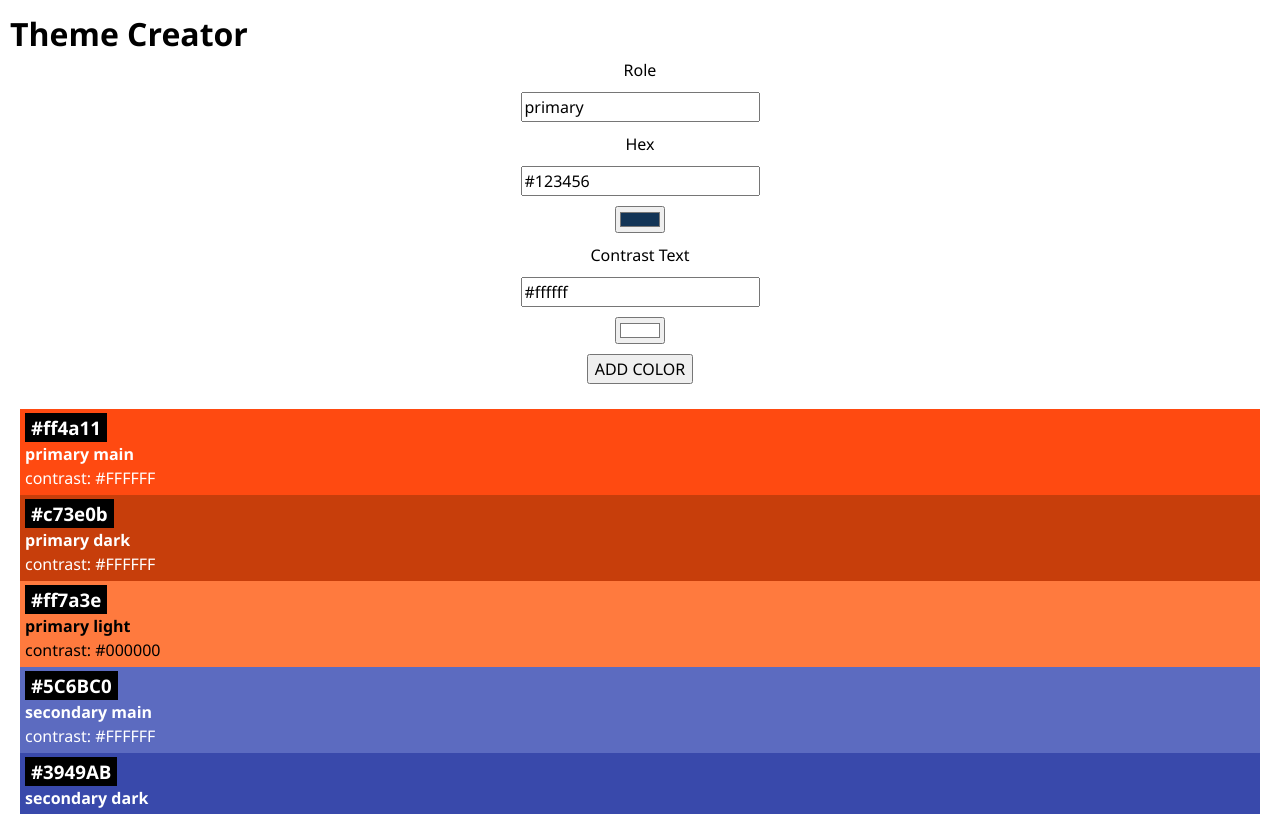
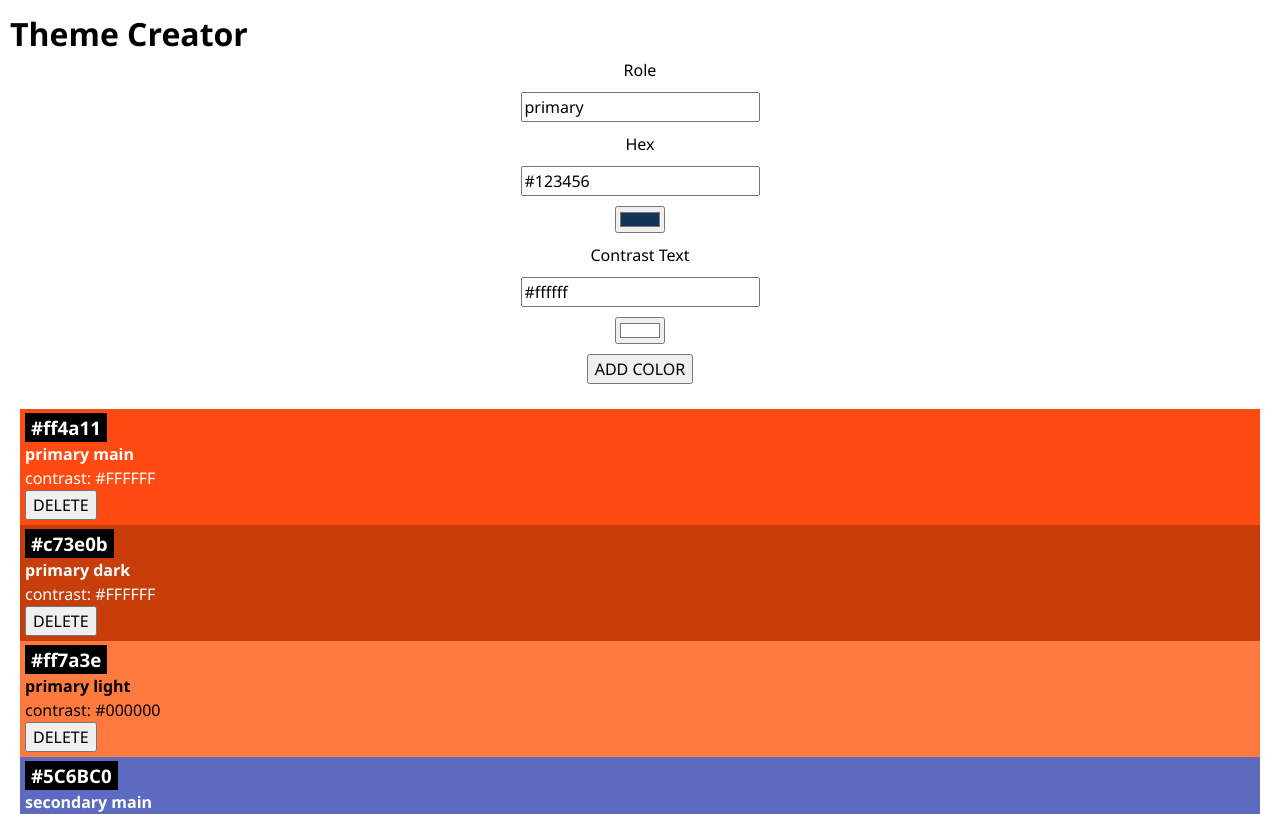
Before and after one commit to JanAlSaifi/Recap-Project-4-Theme-Creator, a React (Vite) app: page / in a window 1280 px wide. Shown: the top 814 px of the page. Built offline with nearby package versions, Linux system fonts and the light colour scheme.

Commit message:
added delete button and confirmation

```diff
--- a/src/App.jsx
+++ b/src/App.jsx
@@ -4,29 +4,42 @@ import ColorForm from "./Components/ColorForm/ColorForm";
 import "./App.css";
 import { useState } from "react";
 
+// ADD COLOR
 function App() {
   const [colors, setColor] = useState(initialColors);
 
   function handleSubmitColorForm(newColor) {
-    console.log("New Color Submitted:", newColor);
-
     const formattedColor = {
       id: Date.now(),
       role: newColor["role-name"],
       hex: newColor["hex-color"],
       contrastText: newColor["contrast-color"],
     };
-    console.log("Formatted Color:", formattedColor);
 
     setColor([...colors, formattedColor]);
   }
-  console.log(colors);
+
+  // handleDelete with window
+
+  // function handleDeleteColor(id) {
+  //   //Window confirm
+  //   const confirmed = window.confirm("Are you sure?");
+  //   confirmed ? setColor(colors.filter((color) => color.id !== id)) : null;
+  // }
+
+  function handleDeleteColor(id) {
+    setColor(colors.filter((color) => color.id !== id));
+  }
+
   return (
     <>
       <h1>Theme Creator</h1>
       <ColorForm onSubmitColor={handleSubmitColorForm} />
+
       {colors.map((color) => {
-        return <Color key={color.id} color={color} />;
+        return (
+          <Color key={color.id} color={color} onDelete={handleDeleteColor} />
+        );
       })}
     </>
   );
--- a/src/Components/Color/Color.jsx
+++ b/src/Components/Color/Color.jsx
@@ -1,6 +1,24 @@
 import "./Color.css";
+import DeleteColor from "../DeleteColor/DeleteColor";
+import { useState } from "react";
 
-export default function Color({ color }) {
+export default function Color({ color, onDelete }) {
+  //useState handleDelete
+  const [showConfirmation, setShowConfirmation] = useState(false);
+
+  function handleDeleteClick() {
+    setShowConfirmation(true);
+  }
+
+  function handleConfirmDelete() {
+    onDelete(color.id);
+    setShowConfirmation(false);
+  }
+
+  function handleCancelDelete() {
+    setShowConfirmation(false);
+  }
+
   return (
     <div
       className="color-card"
@@ -12,6 +30,14 @@ export default function Color({ color }) {
       <h3 className="color-card-headline">{color.hex}</h3>
       <h4>{color.role}</h4>
       <p>contrast: {color.contrastText}</p>
+      <DeleteColor onDelete={handleDeleteClick} id={color.id} />
+      {showConfirmation && (
+        <div>
+          <p>Are you sure?</p>
+          <button onClick={handleConfirmDelete}>Yes</button>
+          <button onClick={handleCancelDelete}>Cancel</button>
+        </div>
+      )}
     </div>
   );
 }
--- a/src/Components/ColorForm/ColorForm.jsx
+++ b/src/Components/ColorForm/ColorForm.jsx
@@ -10,7 +10,6 @@ export default function ColorForm({
     const formData = new FormData(event.target);
     const data = Object.fromEntries(formData);
     onSubmitColor(data);
-    console.log(data);
   }
 
   return (
--- /dev/null
+++ b/src/Components/DeleteColor/DeleteColor.jsx
@@ -0,0 +1,10 @@
+import DeleteInput from "../DeleteInput/DeleteInput";
+
+export default function DeleteColor({ id, onDelete }) {
+  return (
+    <form className="delete-card">
+      <label htmlFor="delete-button" />
+      <DeleteInput onDelete={onDelete} id={id} />
+    </form>
+  );
+}
--- /dev/null
+++ b/src/Components/DeleteInput/DeleteInput.jsx
@@ -0,0 +1,12 @@
+export default function DeleteInput({ id, onDelete }) {
+  return (
+    <button
+      type="button"
+      id="delete-button"
+      name="delete-button"
+      onClick={() => onDelete(id)}
+    >
+      DELETE
+    </button>
+  );
+}
```
